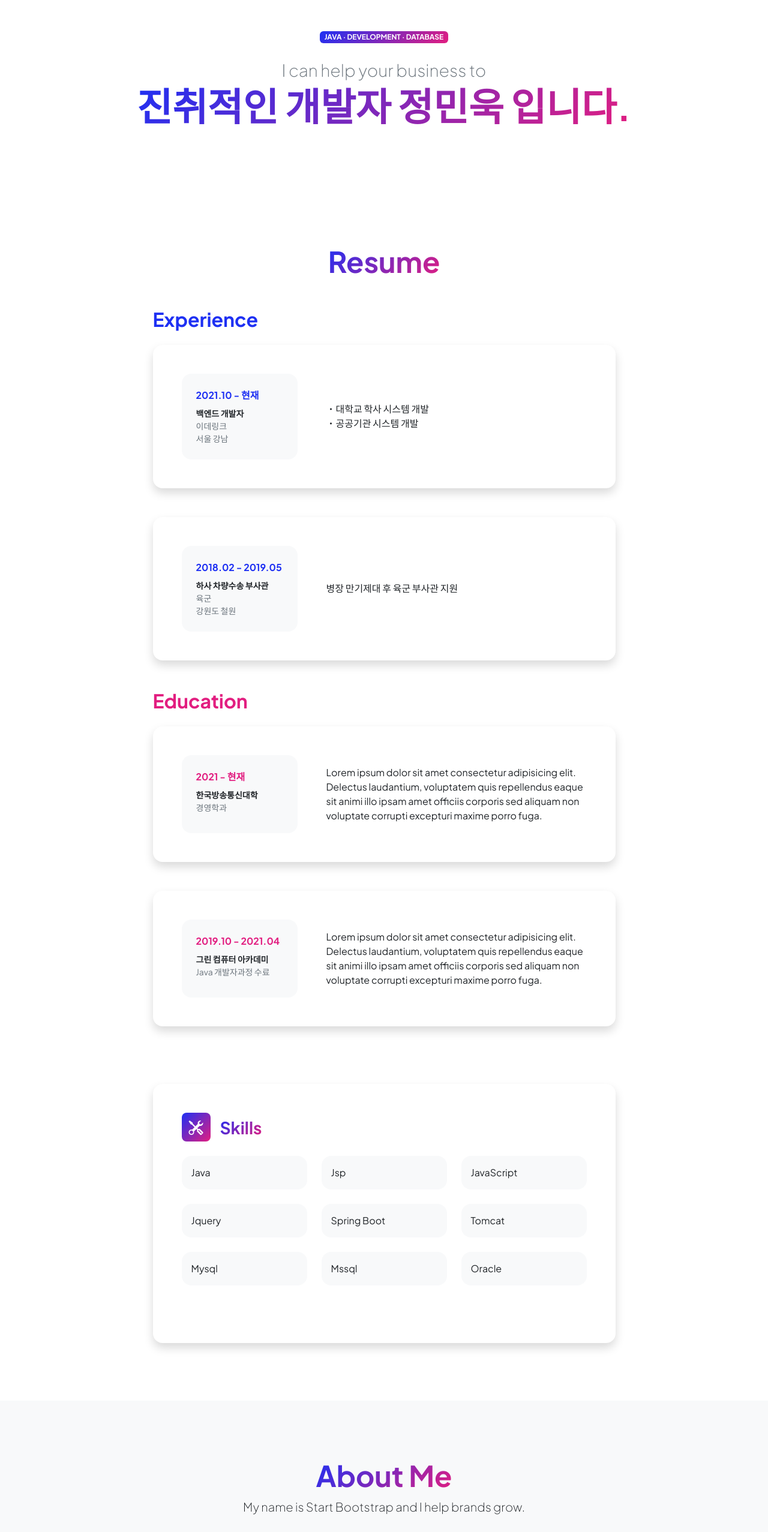
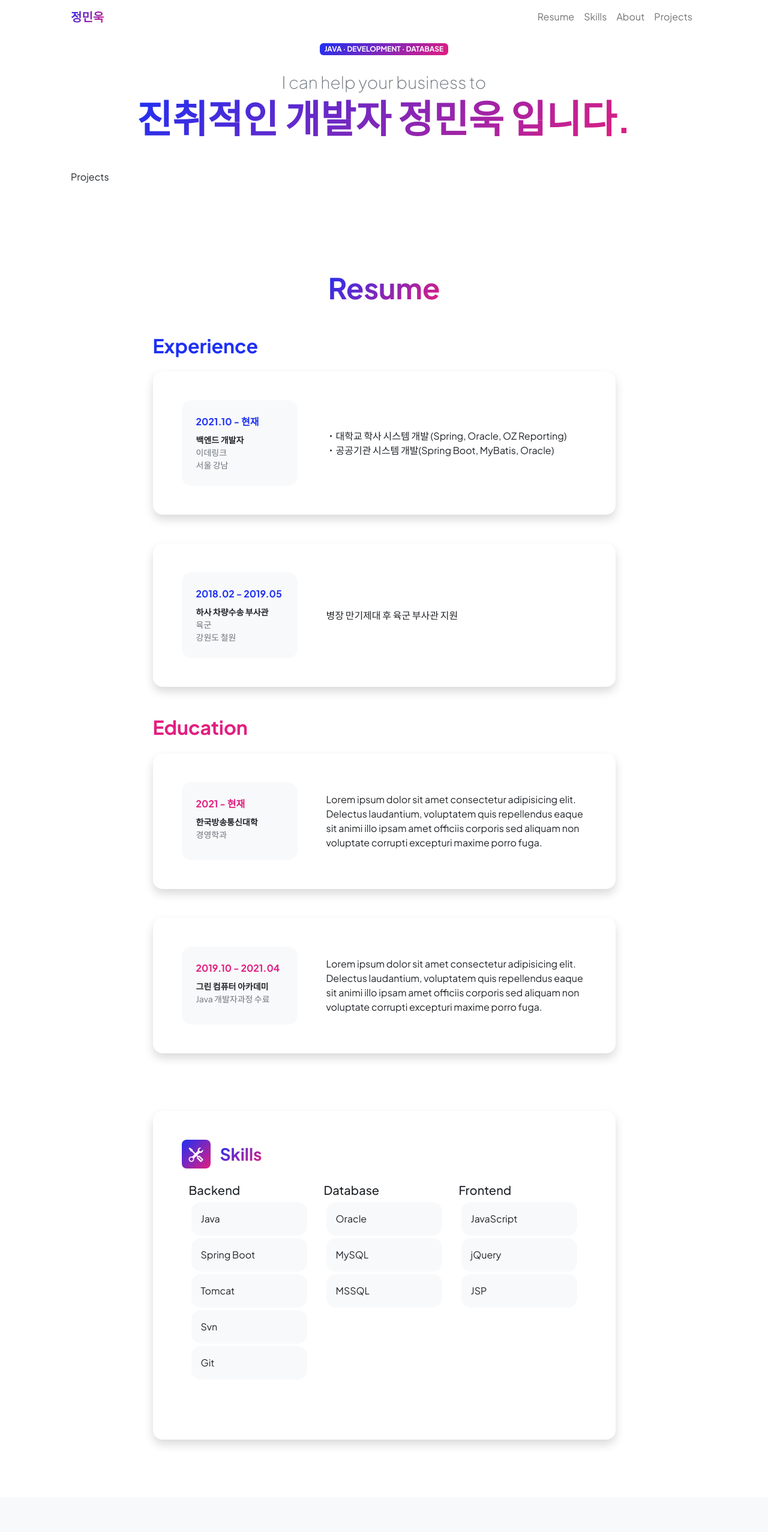
Before and after one commit to dnruk/resume, a plain HTML site: page index.html in a window 1280 px wide. Shown: the top 2554 px of the page at 60% size. Drawn offline with nearby package versions, Linux system fonts and the light colour scheme.

Commit message:
이력서변경경

```diff
--- a/index.html
+++ b/index.html
@@ -16,11 +16,27 @@
         <link href="https://cdn.jsdelivr.net/npm/bootstrap-icons@1.8.1/font/bootstrap-icons.css" rel="stylesheet" />
         <!-- Core theme CSS (includes Bootstrap)-->
         <link href="css/styles.css" rel="stylesheet" />
+
     </head>
     <body class="d-flex flex-column h-100">
         <main class="flex-shrink-0">
             <!-- Navigation-->
-
+            <nav class="navbar navbar-expand-lg navbar-light bg-white fixed-top">
+            <div class="container px-5">
+                <a class="navbar-brand fw-bold text-gradient" href="index.html">정민욱</a>
+                <button class="navbar-toggler" type="button" data-bs-toggle="collapse" data-bs-target="#navbarNav">
+                <span class="navbar-toggler-icon"></span>
+                </button>
+                <div class="collapse navbar-collapse" id="navbarNav">
+                <ul class="navbar-nav ms-auto">
+                    <li class="nav-item"><a class="nav-link" href="#resume">Resume</a></li>
+                    <li class="nav-item"><a class="nav-link" href="#skills">Skills</a></li>
+                    <li class="nav-item"><a class="nav-link" href="#about">About</a></li>
+                    <li class="nav-item"><a class="nav-link" href="projects.html">Projects</a></li>
+                </ul>
+                </div>
+            </div>
+            </nav>
             <!-- Header-->
             <header class="py-5">
                 <div class="container px-5 pb-5">
@@ -28,17 +44,18 @@
                         <div class="col-xxl-5">
                             <!-- Header text content-->
                             <div class="text-center text-xxl-start">
-                                <div class="badge bg-gradient-primary-to-secondary text-white mb-4"><div class="text-uppercase">Java &middot; Development &middot; Database</div></div>
+                                <div class="badge bg-gradient-primary-to-secondary text-white mb-4 my-4"><div class="text-uppercase">Java &middot; Development &middot; Database</div></div>
                                 <div class="fs-3 fw-light text-muted">I can help your business to</div>
                                 <h1 class="display-3 fw-bolder mb-5"><span class="text-gradient d-inline">진취적인 개발자 정민욱 입니다.</span></h1>
                             </div>
+                            <a class="nav-link" href="projects.html">Projects</a>
                         </div>
                     </div>
                 </div>
             </header>
 
             <!-- Page Content-->
-            <div class="container px-5 my-5">
+            <div class="container px-5 my-5" id="resume">
                 <div class="text-center mb-5">
                     <h1 class="display-5 fw-bolder mb-0"><span class="text-gradient d-inline">Resume</span></h1>
                 </div>
@@ -62,8 +79,8 @@
                                             </div>
                                         </div>
                                         <div class="col-lg-8">
-                                            <div><i class="bi bi-dot"></i>대학교 학사 시스템 개발</div>
-                                            <div><i class="bi bi-dot"></i>공공기관 시스템 개발</div>
+                                            <div><i class="bi bi-dot"></i>대학교 학사 시스템 개발 (Spring, Oracle, OZ Reporting)</div>
+                                            <div><i class="bi bi-dot"></i>공공기관 시스템 개발(Spring Boot, MyBatis, Oracle)</div>
                                         </div>
                                     </div>
                                 </div>
@@ -87,7 +104,7 @@
                         </section>
                         <!-- Education Section-->
                         <section>
-                            <h2 class="text-secondary fw-bolder mb-4">Education</h2>
+                            <h2 class="text-secondary fw-bolder mb-4" id="Education">Education</h2>
                             <!-- Education Card 1-->
                             <div class="card shadow border-0 rounded-4 mb-5">
                                 <div class="card-body p-5">
@@ -125,9 +142,9 @@
                             </div>
                         </section>
                         <!-- Divider-->
-                        <div class="pb-5"></div>
+                        <div class="pb-5" id="skills"></div>
                         <!-- Skills Section-->
-                        <section>
+                        <section >
                             <!-- Skillset Card-->
                             <div class="card shadow border-0 rounded-4 mb-5">
                                 <div class="card-body p-5">
@@ -137,21 +154,37 @@
                                             <div class="feature bg-primary bg-gradient-primary-to-secondary text-white rounded-3 me-3"><i class="bi bi-tools"></i></div>
                                             <h3 class="fw-bolder mb-0"><span class="text-gradient d-inline">Skills</span></h3>
                                         </div>
-                                        <div class="row row-cols-1 row-cols-md-3 mb-4">
-                                            <div class="col mb-4 mb-md-0"><div class="d-flex align-items-center bg-light rounded-4 p-3 h-100">Java</div></div>
-                                            <div class="col mb-4 mb-md-0"><div class="d-flex align-items-center bg-light rounded-4 p-3 h-100">Jsp</div></div>
-                                            <div class="col"><div class="d-flex align-items-center bg-light rounded-4 p-3 h-100">JavaScript</div></div>
+                                        <div class="container">
+                                            <div class="row">
+                                            <div class="col-md-4">
+                                                <h5>Backend</h5>
+                                                <div class="col mb-4 mb-md-0">
+                                                    <div class="d-flex align-items-center bg-light rounded-4 p-3 h-100 m-1">Java</div>
+                                                    <div class="d-flex align-items-center bg-light rounded-4 p-3 h-100 m-1">Spring Boot</div>
+                                                    <div class="d-flex align-items-center bg-light rounded-4 p-3 h-100 m-1">Tomcat</div>
+                                                    <div class="d-flex align-items-center bg-light rounded-4 p-3 h-100 m-1">Svn</div>
+                                                    <div class="d-flex align-items-center bg-light rounded-4 p-3 h-100 m-1">Git</div>
+                                                </div>
+                                            </div>
+                                            <div class="col-md-4">
+                                                <h5>Database</h5>
+                                                <div class="col mb-4 mb-md-0">
+                                                    <div class="d-flex align-items-center bg-light rounded-4 p-3 h-100 m-1">Oracle</div>
+                                                    <div class="d-flex align-items-center bg-light rounded-4 p-3 h-100 m-1">MySQL</div>
+                                                    <div class="d-flex align-items-center bg-light rounded-4 p-3 h-100 m-1">MSSQL</div>
+                                                </div>
+                                            </div>
+                                            <div class="col-md-4">
+                                                <h5>Frontend</h5>
+                                                <div class="col mb-4 mb-md-0">
+                                                    <div class="d-flex align-items-center bg-light rounded-4 p-3 h-100 m-1">JavaScript</div>
+                                                    <div class="d-flex align-items-center bg-light rounded-4 p-3 h-100 m-1">jQuery</div>
+                                                    <div class="d-flex align-items-center bg-light rounded-4 p-3 h-100 m-1">JSP</div>
+                                                </div>
+                                            </div>
+                                            </div>
                                         </div>
-                                        <div class="row row-cols-1 row-cols-md-3 mb-4">
-                                            <div class="col mb-4 mb-md-0"><div class="d-flex align-items-center bg-light rounded-4 p-3 h-100">Jquery</div></div>
-                                            <div class="col mb-4 mb-md-0"><div class="d-flex align-items-center bg-light rounded-4 p-3 h-100">Spring Boot</div></div>
-                                            <div class="col"><div class="d-flex align-items-center bg-light rounded-4 p-3 h-100">Tomcat</div></div>
-                                        </div>
-                                        <div class="row row-cols-1 row-cols-md-3 mb-4">
-                                            <div class="col mb-4 mb-md-0"><div class="d-flex align-items-center bg-light rounded-4 p-3 h-100">Mysql</div></div>
-                                            <div class="col mb-4 mb-md-0"><div class="d-flex align-items-center bg-light rounded-4 p-3 h-100">Mssql</div></div>
-                                            <div class="col"><div class="d-flex align-items-center bg-light rounded-4 p-3 h-100">Oracle</div></div>
-                                        </div>
+
                                     </div>
                                 </div>
                             </div>
@@ -160,14 +193,17 @@
                 </div>
             </div>
              <!-- About Section-->
-            <section class="bg-light py-5">
+            <section class="bg-light py-5" id="about">
                 <div class="container px-5">
                     <div class="row gx-5 justify-content-center">
                         <div class="col-xxl-8">
                             <div class="text-center my-5">
                                 <h2 class="display-5 fw-bolder"><span class="text-gradient d-inline">About Me</span></h2>
                                 <p class="lead fw-light mb-4">My name is Start Bootstrap and I help brands grow.</p>
-                                <p class="text-muted">Lorem ipsum dolor sit amet, consectetur adipisicing elit. Fugit dolorum itaque qui unde quisquam consequatur autem. Eveniet quasi nobis aliquid cumque officiis sed rem iure ipsa! Praesentium ratione atque dolorem?</p>
+                                <p class="text-muted">저는 문제 해결을 즐기고, 새로운 기술에 빠르게 적응하는 백엔드 개발자 정민욱입니다. <br>
+                                    최근에는 Spring & Oracle 기반의 대학 진단 시스템과 공공기관 리포트 프로젝트를 수행하며 <br>
+                                    안정성과 확장성을 고려한 시스템 개발 경험을 쌓았습니다. <br>
+                                    앞으로도 꾸준히 학습하며 더 나은 서비스를 만드는 개발자가 되고자 합니다.</p>
                                 <div class="d-flex justify-content-center fs-2 gap-4">
                                     <a class="text-gradient" href="#!"><i class="bi bi-twitter"></i></a>
                                     <a class="text-gradient" href="#!"><i class="bi bi-linkedin"></i></a>
```
